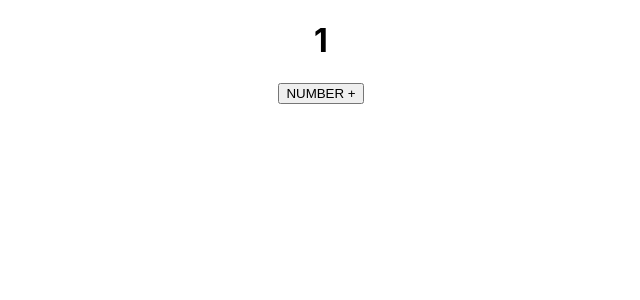
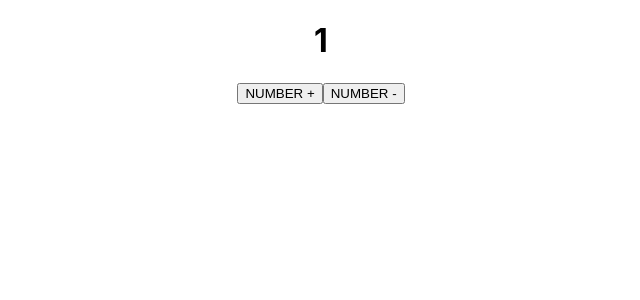
Before and after one commit to ArtyomKub/use-state, a React (Create React App) app: page / in a window 1280 px wide. Shown: the top 300 px of the page, without its empty margins (319-959 px from the left). Built offline with nearby package versions, Linux system fonts and the light colour scheme.

Commit message:
Create a new tag Button with component onClickHandletMinus

```diff
--- a/src/App.tsx
+++ b/src/App.tsx
@@ -4,14 +4,22 @@ import './App.css';
 function App() {
 
     let [alpha, setAlpha] = useState(1)
-    const onClickHandler = () => {
+
+    const onClickHandlerPlus = () => {
         setAlpha(++alpha)
         console.log(alpha)
     }
+
+    const onClickHandlerMinus = () => {
+        setAlpha(--alpha)
+        console.log(alpha)
+    }
+
     return (
         <div className="App">
             <h1>{alpha}</h1>
-            <button onClick={onClickHandler}>NUMBER +</button>
+            <button onClick={onClickHandlerPlus}>NUMBER +</button>
+            <button onClick={onClickHandlerMinus}>NUMBER -</button>
         </div>
     );
 }
```
